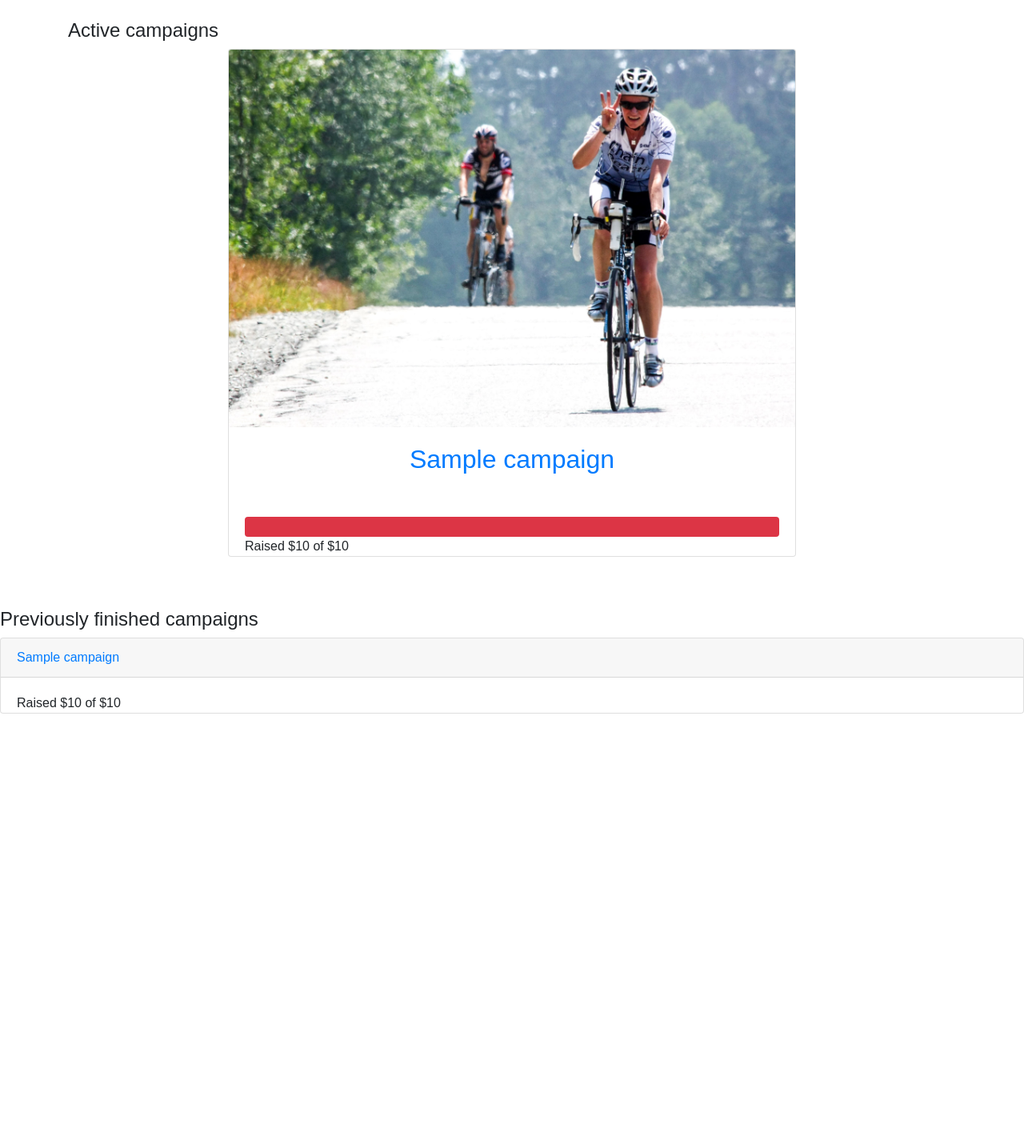
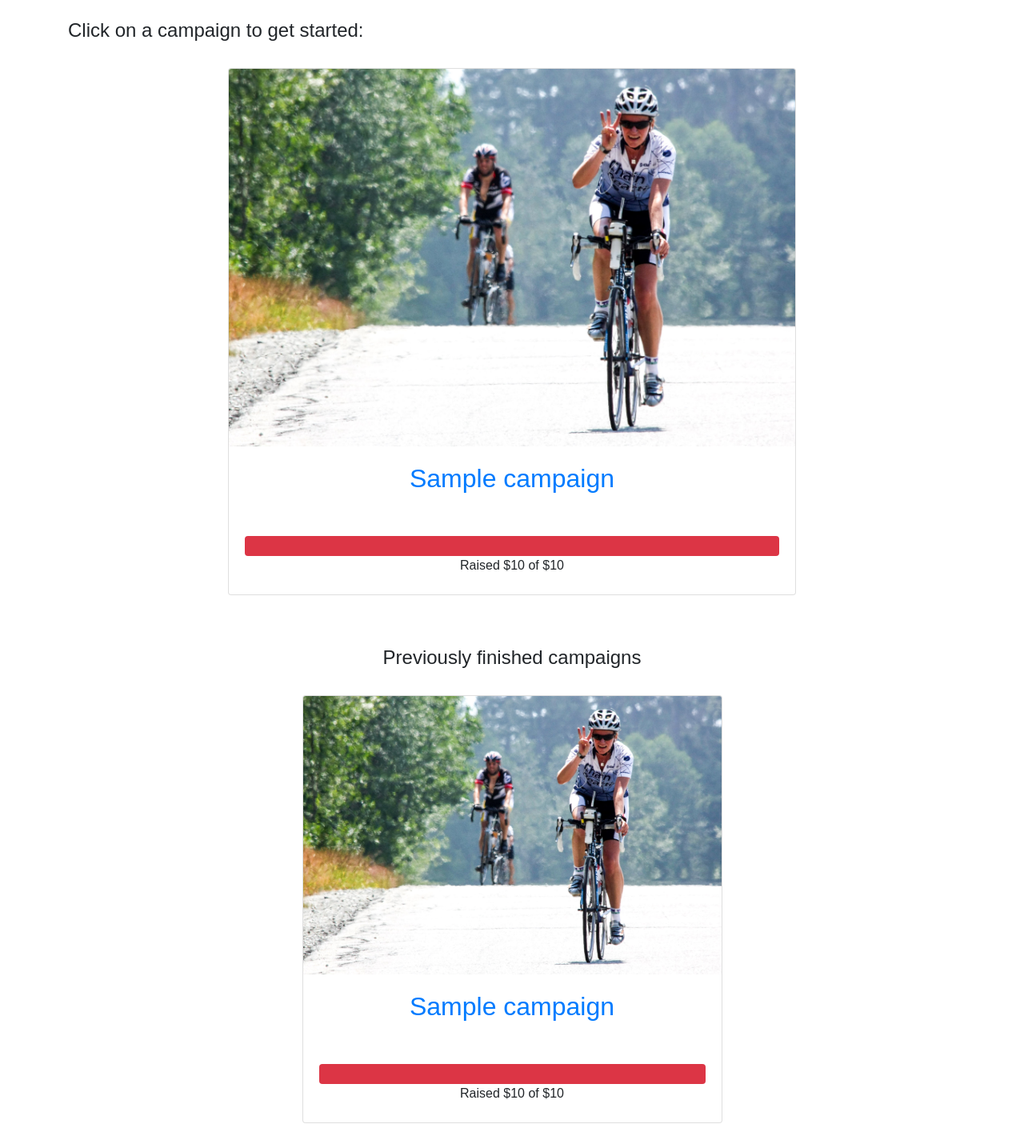
Before and after one commit to dominikszopa/fundraising-website, a Django app: template team_fundraising/templates/index.html in a window 1280 px wide. Shown: the whole page at 80% size. Before the commit the page ends 892 px from the top, so only its background shows below. Run offline with Django 3.2, Linux system fonts and the light colour scheme; the template is opened without the code that fills it: most values are stand-ins (such as "Sample title", 1, 10 or a date in 2020); parts of the project's set-up code (start-up, migrations or seed data) failed here and were passed over; some libraries are stand-ins or nearby versions.

Commit message:
Improved homepage

```diff
--- a/team_fundraising/templates/index.html
+++ b/team_fundraising/templates/index.html
@@ -5,20 +5,22 @@
 {% block body %}
 <br/>
 <div class="container">
-    <h4>Active campaigns</h4>
+    <h4>Click on a campaign to get started:</h4>
+    <br/>
     {% for campaign in active %}
     <div class="col-lg-8  mx-auto">
-        <div class="card mb-3">
+        <div class="card mb-3 text-center">
             <img class="card-img-top" src="{% static "homepage.jpg" %}" alt="Card image cap">
             <div class="card-body">
-                <h2 class="card-title"><a href="{% url 'team_fundraising:index' campaign.id %}">{{ campaign.name }}</a></h2>
+                <h2 class="card-title"><a class="stretched-link" href="{% url 'team_fundraising:index' campaign.id %}">{{ campaign.name }}</a></h2>
                 <div class="progress" style="height: 25px;">
                     <div class="progress-bar bg-danger" role="progressbar" style="width: {% widthratio campaign.get_total_raised campaign.goal 100 %}%" aria-valuenow="{% widthratio campaign.get_total_raised campaign.goal 100 %}" aria-valuemin="0" aria-valuemax="100"></div>
                 </div>
-                <div class="mx-auto">
+                <div>
                     Raised ${{ campaign.get_total_raised|floatformat:"0"|intcomma }} of
                     ${{ campaign.goal|floatformat:"0"|intcomma }}
                 </div>
+                <br/>
             </div>
         </div>
     </div>
@@ -26,17 +28,26 @@
 </div>
 <br/><br/>
 
-<h4>Previously finished campaigns</h4>
+<div class="container">
+<center><h4>Previously finished campaigns</h4></center>
+<br/>
 {% for campaign in inactive %}
-    <div class="card">
-        <div class="card-header">
-            <a href="{% url 'team_fundraising:index' campaign.id %}">{{ campaign.name }}</a><br/>
-        </div>
-        <div class="card-body">
-            Raised ${{ campaign.get_total_raised|floatformat:"0"|intcomma }} of
-            ${{ campaign.goal|floatformat:"0"|intcomma }}
+    <div class="col-lg-6  mx-auto">
+        <div class="card mb-3 text-center">
+            <img class="card-img-top" src="{% static "homepage.jpg" %}" alt="Card image cap">
+            <div class="card-body">
+                <h2 class="card-title"><a class="stretched-link" href="{% url 'team_fundraising:index' campaign.id %}">{{ campaign.name }}</a></h2>
+                <div class="progress" style="height: 25px;">
+                    <div class="progress-bar bg-danger" role="progressbar" style="width: {% widthratio campaign.get_total_raised campaign.goal 100 %}%" aria-valuenow="{% widthratio campaign.get_total_raised campaign.goal 100 %}" aria-valuemin="0" aria-valuemax="100"></div>
+                </div>
+                <div>
+                Raised ${{ campaign.get_total_raised|floatformat:"0"|intcomma }} of
+                ${{ campaign.goal|floatformat:"0"|intcomma }}
+                </div>
+                <br/>
+            </div>
         </div>
     </div>
 {% endfor %}
-
+</div>
 {% endblock body %}
```
Also changed, not shown: 1 other file.
